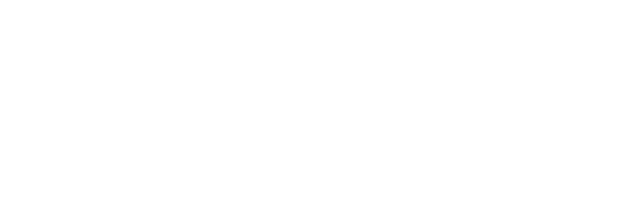
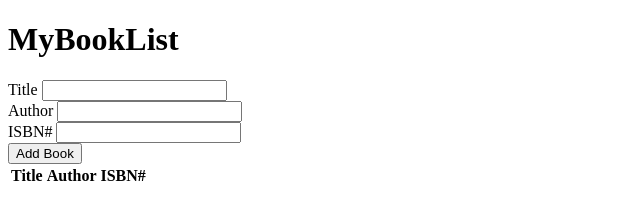
Before and after one commit to dennisoconnell/Booklist_UI, a plain HTML site: page index.html in a window 1280 px wide. Shown: the whole page, without its empty margins (0-640 px from the left). Drawn offline with Linux system fonts and the light colour scheme.

Commit message:
pasted in html skeleton from tutorial
pasted in html skeleton

```diff
--- a/index.html
+++ b/index.html
@@ -1,14 +1,45 @@
 <!DOCTYPE html>
-<html lang = 'en'>
+<html lang='en'>
+
 <head>
-    <meta charset = "UTF 8">
-    <meta name = "viewport" content = "width = device-width", initial-scale = 1.0>
-    <meta http-equiv="X-UA-Compatible" content = "ie-edge">
+    <meta charset="UTF 8">
+    <meta name="viewport" content="width = device-width" , initial-scale=1.0>
+    <meta http-equiv="X-UA-Compatible" content="ie-edge">
+
     <title> Booklist_App </title>
 </head>
 
-    <body>
-
-    </body>
+<body>
+    <div class="container mt-4">
+        <h1 class="display-4 text-center">
+            <i class="fas fa-book-open text-primary"></i> My<span class="text-primary">Book</span>List</h1>
+        <form id="book-form">
+            <div class="form-group">
+                <label for="title">Title</label>
+                <input type="text" id="title" class="form-control">
+            </div>
+            <div class="form-group">
+                <label for="author">Author</label>
+                <input type="text" id="author" class="form-control">
+            </div>
+            <div class="form-group">
+                <label for="isbn">ISBN#</label>
+                <input type="text" id="isbn" class="form-control">
+            </div>
+            <input type="submit" value="Add Book" class="btn btn-primary btn-block">
+        </form>
+        <table class="table table-striped mt-5">
+            <thead>
+                <tr>
+                    <th>Title</th>
+                    <th>Author</th>
+                    <th>ISBN#</th>
+                    <th></th>
+                </tr>
+            </thead>
+            <tbody id="book-list"></tbody>
+        </table>
+    </div>
+</body>
 
 </html>
```
